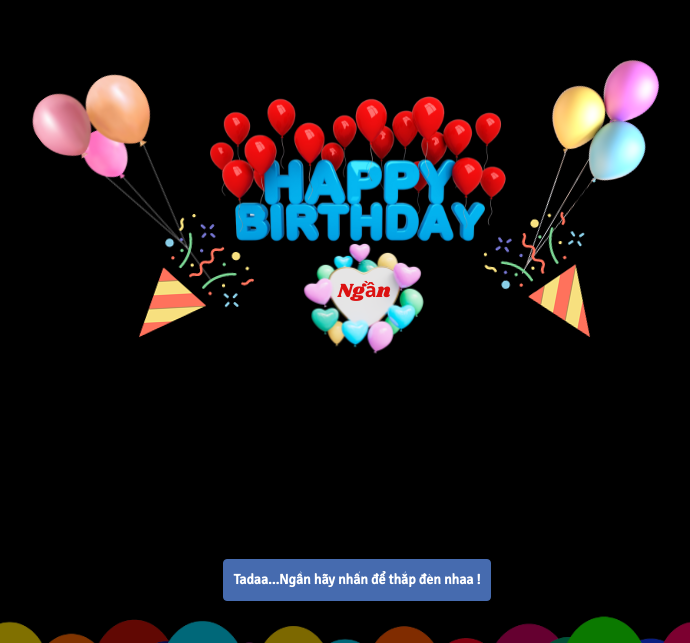
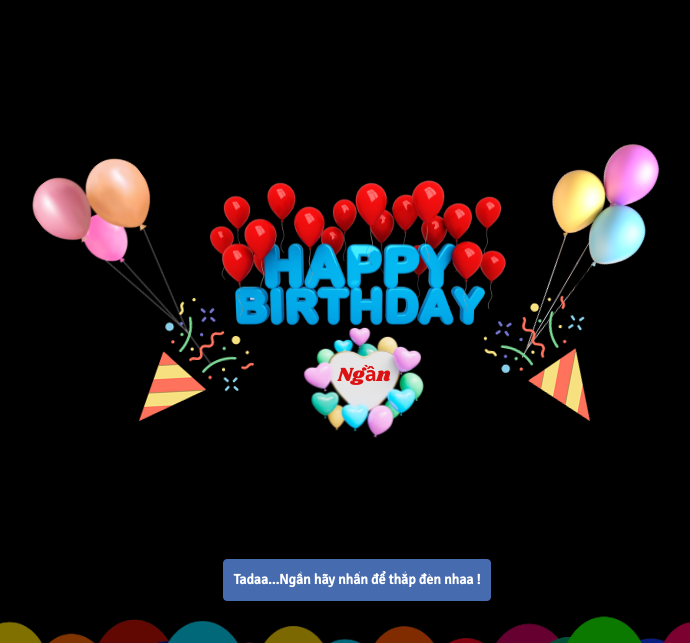
Before and after one commit to luongnguyeen/test12, a website: page index.html in a window 1280 px wide. Shown: the part 192-835 px from the top of the page, without its empty margins (283-973 px from the left). Drawn offline with nearby package versions, Linux system fonts and the light colour scheme.

Commit message:
Update index.html

```diff
--- a/index.html
+++ b/index.html
@@ -58,9 +58,12 @@
     </div>-->
 
     <img src="Balloon-Border.png" width="100%" class="balloon-border">
+	<div class="row-hoa-hong">
+	<img src="hoa-hong.png" width="50%" class="hoahong">
+	</div>
 
 	<div class="container">
-		<img src="hoa-hong.png" width="50%" class="hoahong">
+
 		<div class="row">
 			<div class="col-md-2 col-xs-2 bulb-holder">
 				<div class="bulb" id="bulb_yellow"></div>
```
